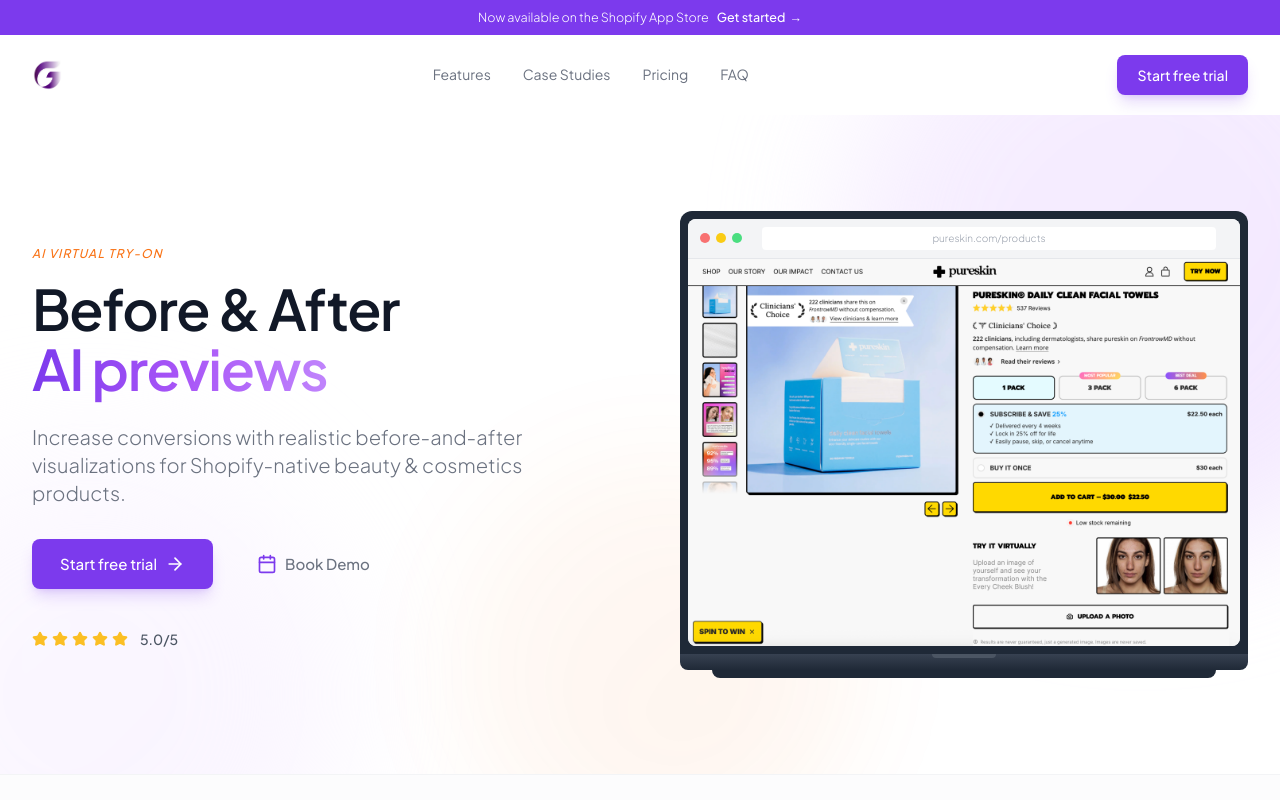
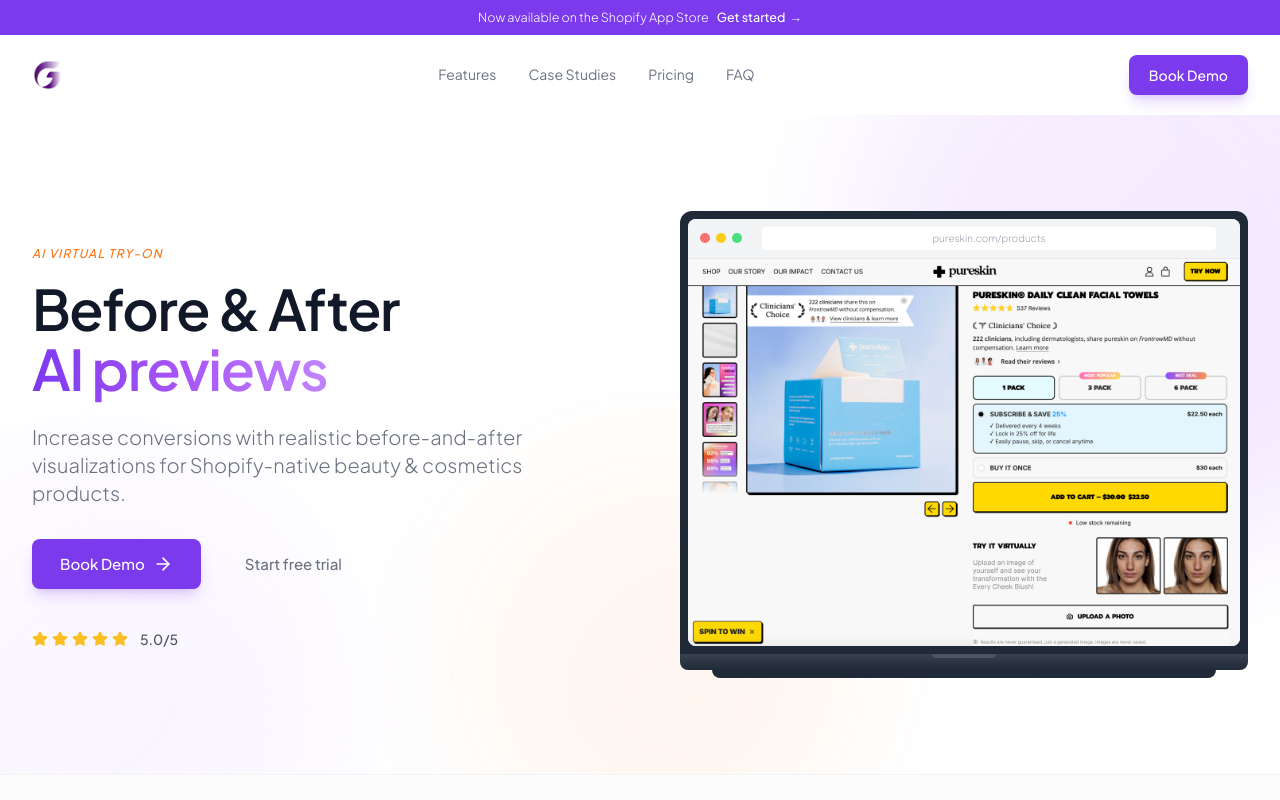
Before and after one commit to neoapollo18/gleame-website, a Next.js app: page / in a window 1280 px wide. Shown: the top 800 px of the page. Built offline with nearby package versions, Linux system fonts and the light colour scheme.

Commit message:
bookdemo

```diff
--- a/components/home/Hero.tsx
+++ b/components/home/Hero.tsx
@@ -53,18 +53,17 @@ export function Hero() {
               transition={{ duration: 0.5, delay: 0.3 }}
               className="flex flex-col sm:flex-row gap-4 mb-10"
             >
-              <Link href="https://apps.shopify.com/glimpse-app?search_id=0a3368ea-475d-43f7-9c29-34c4325d4bd7&surface_detail=gleame&surface_inter_position=1&surface_intra_position=5&surface_type=search" className="btn btn-primary btn-lg group">
-                Start free trial
-                <ArrowRight className="w-5 h-5 group-hover:translate-x-1 transition-transform" />
-              </Link>
               <Link
                 href="https://calendly.com/aaron-gleame/gleame-discovery-call"
                 target="_blank"
                 rel="noopener noreferrer"
-                className="btn btn-ghost btn-lg group"
+                className="btn btn-primary btn-lg group"
               >
-                <Calendar className="w-5 h-5 text-primary" />
                 Book Demo
+                <ArrowRight className="w-5 h-5 group-hover:translate-x-1 transition-transform" />
+              </Link>
+              <Link href="https://apps.shopify.com/glimpse-app?search_id=0a3368ea-475d-43f7-9c29-34c4325d4bd7&surface_detail=gleame&surface_inter_position=1&surface_intra_position=5&surface_type=search" className="btn btn-ghost btn-lg group">
+                Start free trial
               </Link>
             </motion.div>
 
--- a/components/layout/Navbar.tsx
+++ b/components/layout/Navbar.tsx
@@ -73,10 +73,12 @@ export function Navbar() {
           {/* Desktop CTA */}
           <div className="hidden lg:flex items-center gap-4">
             <Link
-              href="https://apps.shopify.com/glimpse-app?search_id=0a3368ea-475d-43f7-9c29-34c4325d4bd7&surface_detail=gleame&surface_inter_position=1&surface_intra_position=5&surface_type=search"
+              href="https://calendly.com/aaron-gleame/gleame-discovery-call"
+              target="_blank"
+              rel="noopener noreferrer"
               className="btn btn-primary btn-md text-[14px] font-medium"
             >
-              Start free trial
+              Book Demo
             </Link>
           </div>
 
@@ -117,10 +119,12 @@ export function Navbar() {
                 ))}
                 <div className="pt-4 border-t border-gray-100">
                   <Link
-                    href="https://apps.shopify.com/glimpse-app?search_id=0a3368ea-475d-43f7-9c29-34c4325d4bd7&surface_detail=gleame&surface_inter_position=1&surface_intra_position=5&surface_type=search"
+                    href="https://calendly.com/aaron-gleame/gleame-discovery-call"
+                    target="_blank"
+                    rel="noopener noreferrer"
                     className="btn btn-primary btn-md w-full"
                   >
-                    Start free trial
+                    Book Demo
                   </Link>
                 </div>
               </div>
```
